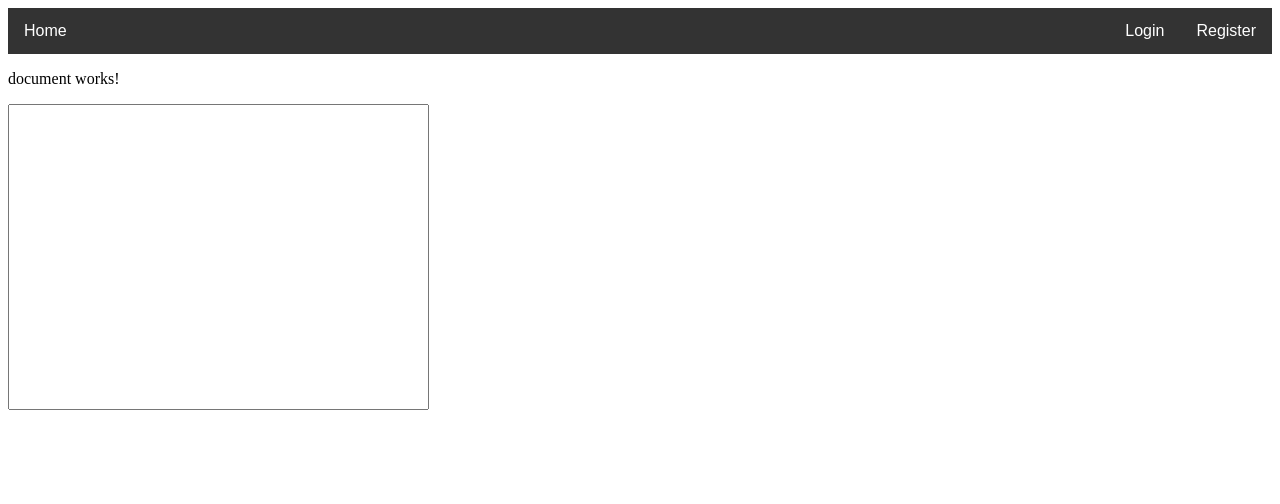
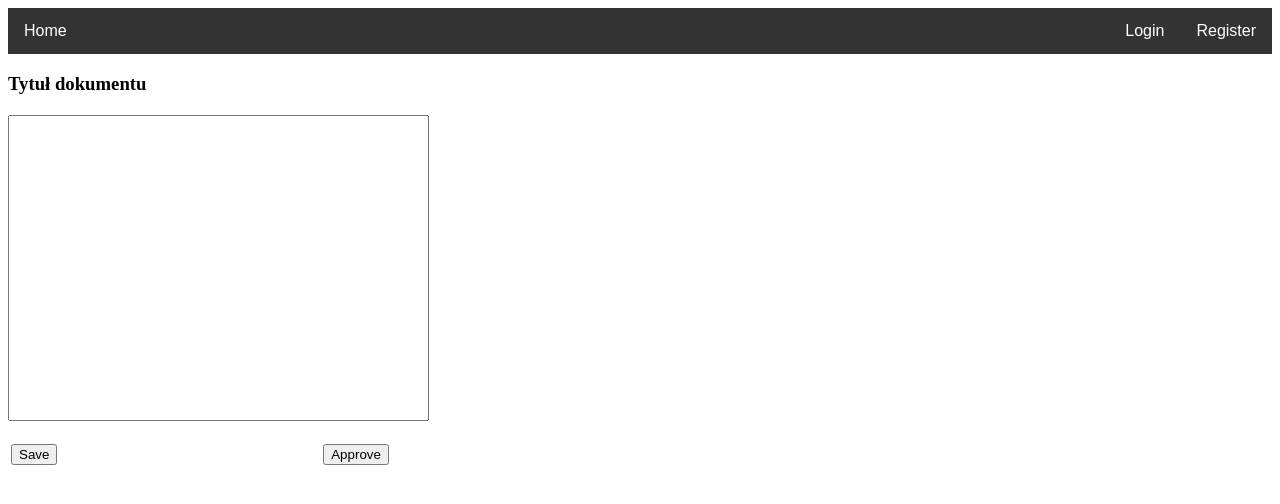
Before and after one commit to futer/stazteam2, an Angular app in the folder OlsztynHooligans/: page /document in a window 1280 px wide. Shown: the top 504 px of the page. Built offline with nearby package versions, Linux system fonts and the light colour scheme.

Commit message:
document html

```diff
--- a/OlsztynHooligans/src/app/document/document.component.html
+++ b/OlsztynHooligans/src/app/document/document.component.html
@@ -1,4 +1,16 @@
-<p>
-  document works!
-</p>
-<textarea rows="20" cols="50"></textarea>
+<h3>Tytuł dokumentu</h3>
+
+
+<div>
+  <textarea rows="20" cols="50"></textarea>
+  <table>
+    <tr>
+      <td>
+          <app-button [type]="'submit'" [classname]="'btn btn--success  block'" [value]="'Save'"></app-button>
+      </td>
+      <td>
+          <app-button [type]="'submit'" [classname]="'btn btn--success  block'" [value]="'Approve'" ></app-button>
+      </td>
+    </tr>
+  </table>
+</div>
--- a/OlsztynHooligans/src/app/document/document.component.scss
+++ b/OlsztynHooligans/src/app/document/document.component.scss
@@ -1,4 +1,8 @@
 textarea{
     resize: none;
     overflow: auto;
+    margin: 2px 0 0 0;
 }
+table {
+    width: 750px;
+}
```
